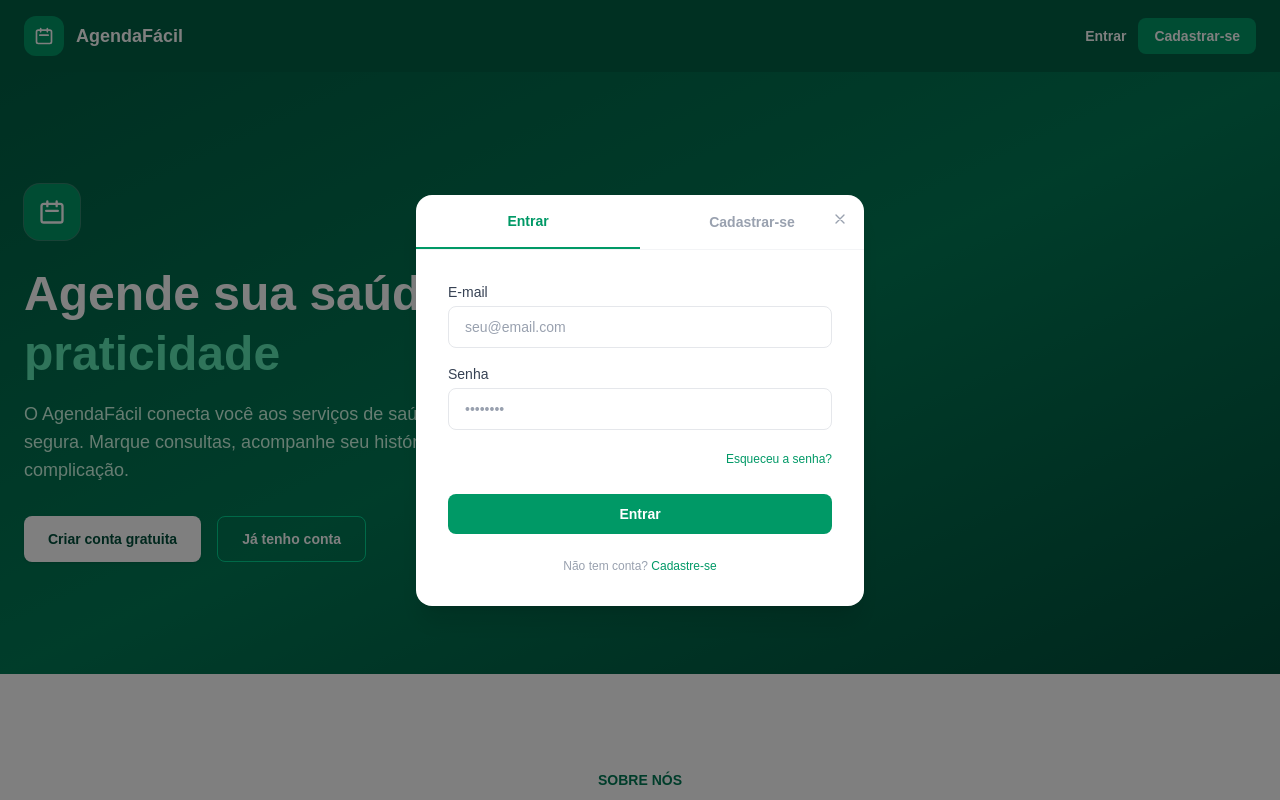
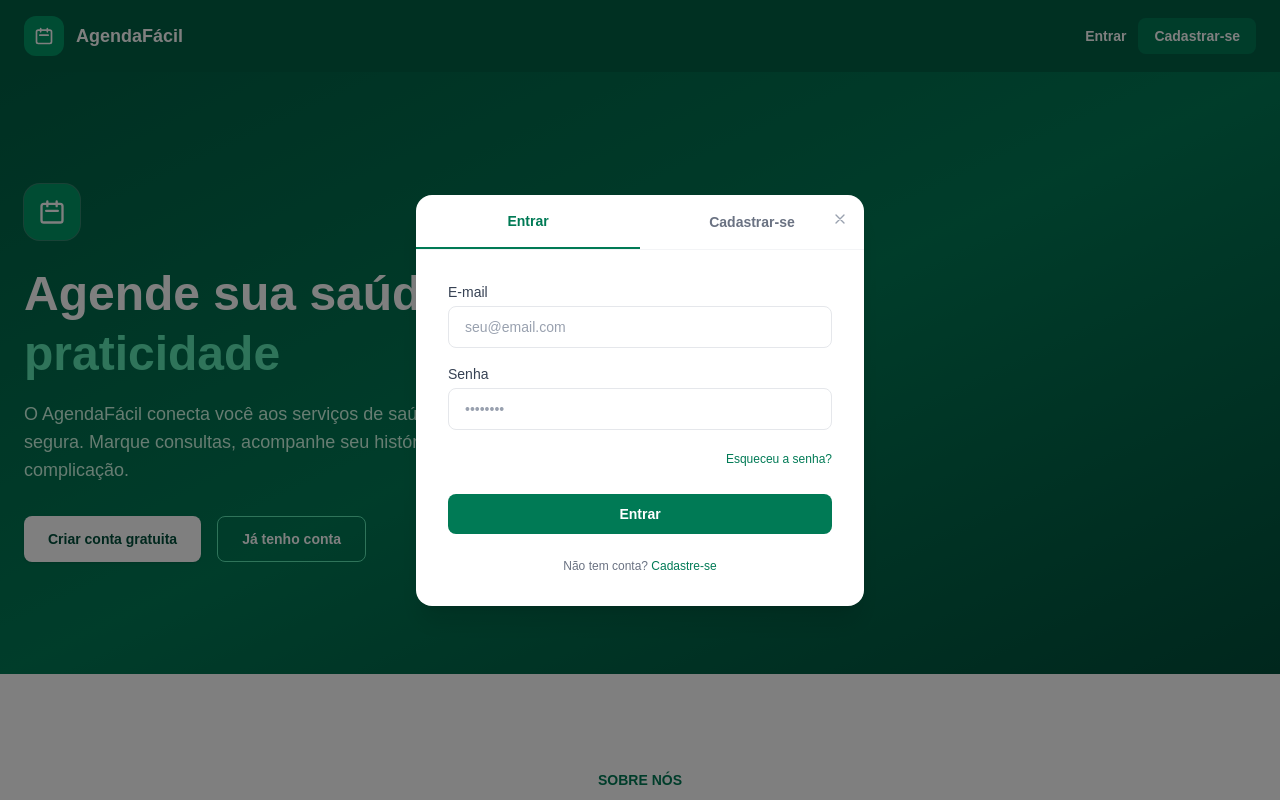
Before and after one commit to leonardofv/scheduling-system, a Next.js app in the folder client/: page / in a window 1280 px wide. Both pictures are taken after a click on the button "Entrar". Shown: the top 800 px of the page. Built offline with nearby package versions, Linux system fonts and the light colour scheme; no server answers.

Commit message:
fix: corrige acessibilidade da landing e do modal de autenticação

```diff
--- a/client/src/app/page.tsx
+++ b/client/src/app/page.tsx
@@ -148,7 +148,7 @@ export default function Home() {
               </button>
               <button
                 onClick={() => openAuth("register")}
-                className="rounded-lg bg-emerald-600 px-4 py-2 text-sm font-semibold text-white transition-colors hover:bg-emerald-700"
+                className="rounded-lg bg-emerald-700 px-4 py-2 text-sm font-semibold text-white transition-colors hover:bg-emerald-800"
               >
                 Cadastrar-se
               </button>
@@ -157,6 +157,7 @@ export default function Home() {
         </div>
       </header>
 
+      <main>
         <section className="bg-linear-to-br from-emerald-800 via-emerald-700 to-emerald-900 text-white">
           <div className="max-w-7xl mx-auto px-4 sm:px-6 py-20 sm:py-28">
             <div className="max-w-3xl">
@@ -193,7 +194,7 @@ export default function Home() {
                 </button>
                 <button
                   onClick={() => openAuth("login")}
-                className="rounded-lg border border-emerald-400 px-6 py-3 text-sm font-semibold text-white transition-colors hover:bg-emerald-600"
+                  className="rounded-lg border border-emerald-300 px-6 py-3 text-sm font-semibold text-white transition-colors hover:bg-white/10"
                 >
                   Já tenho conta
                 </button>
@@ -274,13 +275,18 @@ export default function Home() {
                   key={d.nome}
                   className="rounded-2xl border border-gray-200 bg-white p-6 shadow-sm"
                 >
-                <div className="flex gap-1 text-emerald-500 mb-4">
+                  <div
+                    role="img"
+                    aria-label={`Nota ${d.nota} de 5`}
+                    className="flex gap-1 text-emerald-600 mb-4"
+                  >
                     {Array.from({ length: d.nota }).map((_, i) => (
                       <svg
                         key={i}
                         className="h-5 w-5"
                         fill="currentColor"
                         viewBox="0 0 20 20"
+                        aria-hidden="true"
                       >
                         <path d="M9.049 2.927c.3-.921 1.603-.921 1.902 0l1.07 3.292a1 1 0 00.95.69h3.462c.969 0 1.371 1.24.588 1.81l-2.8 2.034a1 1 0 00-.364 1.118l1.07 3.292c.3.921-.755 1.688-1.54 1.118l-2.8-2.034a1 1 0 00-1.175 0l-2.8 2.034c-.784.57-1.838-.197-1.539-1.118l1.07-3.292a1 1 0 00-.364-1.118L2.98 8.72c-.783-.57-.38-1.81.588-1.81h3.461a1 1 0 00.951-.69l1.07-3.292z" />
                       </svg>
@@ -305,6 +311,7 @@ export default function Home() {
             </div>
           </div>
         </section>
+      </main>
 
       <Footer />
 
--- a/client/src/components/auth/AuthDialog.tsx
+++ b/client/src/components/auth/AuthDialog.tsx
@@ -1,11 +1,9 @@
 "use client";
-
-import { useEffect, useRef } from "react";
+import { useEffect, useId, useRef } from "react";
 import LoginForm from "./LoginForm";
 import RegisterForm from "./RegisterForm";
 
 export type AuthMode = "login" | "register";
-
 interface Props {
   mode: AuthMode;
   onModeChange: (mode: AuthMode) => void;
@@ -14,8 +12,14 @@ interface Props {
 
 export default function AuthDialog({ mode, onModeChange, onClose }: Props) {
   const dialogRef = useRef<HTMLDivElement>(null);
+  const tabRefs = useRef<Record<AuthMode, HTMLButtonElement | null>>({
+    login: null,
+    register: null,
+  });
+  const baseId = useId();
+  const tabId = (m: AuthMode) => `${baseId}-tab-${m}`;
+  const panelId = `${baseId}-panel`;
 
-  // Esc fecha o modal e Tab fica preso dentro dele
   useEffect(() => {
     function handleKeyDown(e: KeyboardEvent) {
       if (e.key === "Escape") {
@@ -25,11 +29,13 @@ export default function AuthDialog({ mode, onModeChange, onClose }: Props) {
 
       if (e.key !== "Tab") return;
 
-      const focusables = dialogRef.current?.querySelectorAll<HTMLElement>(
-        'a[href], button:not([disabled]), input:not([disabled]), select, textarea, [tabindex]:not([tabindex="-1"])'
-      );
+      const focusables = Array.from(
+        dialogRef.current?.querySelectorAll<HTMLElement>(
+          "a[href], button:not([disabled]), input:not([disabled]), select, textarea, [tabindex]"
+        ) ?? []
+      ).filter((el) => el.tabIndex >= 0);
 
-      if (!focusables?.length) return;
+      if (!focusables.length) return;
 
       const first = focusables[0];
       const last = focusables[focusables.length - 1];
@@ -47,7 +53,6 @@ export default function AuthDialog({ mode, onModeChange, onClose }: Props) {
     return () => document.removeEventListener("keydown", handleKeyDown);
   }, [onClose]);
 
-  // trava o scroll do fundo enquanto o modal está aberto
   useEffect(() => {
     const previousOverflow = document.body.style.overflow;
     document.body.style.overflow = "hidden";
@@ -56,7 +61,6 @@ export default function AuthDialog({ mode, onModeChange, onClose }: Props) {
     };
   }, []);
 
-  // leva o foco pro modal e devolve pro botão que abriu ao fechar
   useEffect(() => {
     const previouslyFocused = document.activeElement as HTMLElement | null;
     dialogRef.current?.focus();
@@ -66,9 +70,19 @@ export default function AuthDialog({ mode, onModeChange, onClose }: Props) {
   const tabClass = (active: boolean) =>
     `flex-1 py-4 text-sm font-semibold transition-colors ${
       active
-        ? "text-emerald-600 border-b-2 border-emerald-600"
-        : "text-gray-400 hover:text-gray-600"
+        ? "text-emerald-700 border-b-2 border-emerald-700"
+        : "text-gray-500 hover:text-gray-700"
     }`;
+
+  // seleção segue o foco: setas alternam a aba e levam o foco junto
+  function handleTabKeyDown(e: React.KeyboardEvent<HTMLButtonElement>) {
+    if (e.key !== "ArrowLeft" && e.key !== "ArrowRight") return;
+
+    e.preventDefault();
+    const next: AuthMode = mode === "login" ? "register" : "login";
+    onModeChange(next);
+    tabRefs.current[next]?.focus();
+  }
 
   return (
     <div
@@ -107,26 +121,52 @@ export default function AuthDialog({ mode, onModeChange, onClose }: Props) {
         </button>
 
         <div className="overflow-hidden rounded-2xl bg-white shadow-xl">
-          <div className="flex border-b border-gray-100">
+          <div
+            role="tablist"
+            aria-label="Entrar ou cadastrar-se"
+            className="flex border-b border-gray-100"
+          >
             <button
+              type="button"
+              role="tab"
+              id={tabId("login")}
+              ref={(el) => {
+                tabRefs.current.login = el;
+              }}
+              aria-selected={mode === "login"}
+              aria-controls={panelId}
+              tabIndex={mode === "login" ? 0 : -1}
               onClick={() => onModeChange("login")}
+              onKeyDown={handleTabKeyDown}
               className={tabClass(mode === "login")}
             >
               Entrar
             </button>
             <button
+              type="button"
+              role="tab"
+              id={tabId("register")}
+              ref={(el) => {
+                tabRefs.current.register = el;
+              }}
+              aria-selected={mode === "register"}
+              aria-controls={panelId}
+              tabIndex={mode === "register" ? 0 : -1}
               onClick={() => onModeChange("register")}
+              onKeyDown={handleTabKeyDown}
               className={tabClass(mode === "register")}
             >
               Cadastrar-se
             </button>
           </div>
 
-          {mode === "login" ? (
-            <LoginForm onSwitchToRegister={() => onModeChange("register")} />
-          ) : (
-            <RegisterForm onSwitchToLogin={() => onModeChange("login")} />
-          )}
+          <div role="tabpanel" id={panelId} aria-labelledby={tabId(mode)}>
+            {mode === "login" ? (
+              <LoginForm onSwitchToRegister={() => onModeChange("register")} />
+            ) : (
+              <RegisterForm onSwitchToLogin={() => onModeChange("login")} />
+            )}
+          </div>
         </div>
       </div>
     </div>
--- a/client/src/components/auth/LoginForm.tsx
+++ b/client/src/components/auth/LoginForm.tsx
@@ -1,6 +1,5 @@
 "use client";
-
-import { useState } from "react";
+import { useId, useState } from "react";
 import { useRouter } from "next/navigation";
 import { apiFetch } from "../../lib/api";
 
@@ -14,6 +13,7 @@ export default function LoginForm({ onSwitchToRegister }: Props) {
   const [notice, setNotice] = useState("");
   const [loading, setLoading] = useState(false);
   const router = useRouter();
+  const fieldId = useId();
 
   function handleChange(e: React.ChangeEvent<HTMLInputElement>) {
     setForm((prev) => ({ ...prev, [e.target.name]: e.target.value }));
@@ -63,8 +63,14 @@ export default function LoginForm({ onSwitchToRegister }: Props) {
   return (
     <form onSubmit={handleSubmit} className="p-8 flex flex-col gap-4">
       <div className="flex flex-col gap-1">
-        <label className="text-sm font-medium text-gray-700">E-mail</label>
+        <label
+          htmlFor={`${fieldId}-email`}
+          className="text-sm font-medium text-gray-700"
+        >
+          E-mail
+        </label>
         <input
+          id={`${fieldId}-email`}
           type="email"
           name="email"
           value={form.email}
@@ -76,8 +82,14 @@ export default function LoginForm({ onSwitchToRegister }: Props) {
       </div>
 
       <div className="flex flex-col gap-1">
-        <label className="text-sm font-medium text-gray-700">Senha</label>
+        <label
+          htmlFor={`${fieldId}-password`}
+          className="text-sm font-medium text-gray-700"
+        >
+          Senha
+        </label>
         <input
+          id={`${fieldId}-password`}
           type="password"
           name="password"
           value={form.password}
@@ -91,7 +103,7 @@ export default function LoginForm({ onSwitchToRegister }: Props) {
       <div className="text-right">
         <button
           type="button"
-          className="text-xs text-emerald-600 hover:underline"
+          className="text-xs text-emerald-700 hover:underline"
         >
           Esqueceu a senha?
         </button>
@@ -104,14 +116,18 @@ export default function LoginForm({ onSwitchToRegister }: Props) {
       <button
         type="submit"
         disabled={loading}
-        className="mt-2 w-full rounded-lg bg-emerald-600 py-2.5 text-sm font-semibold text-white transition-colors hover:bg-emerald-700 active:bg-emerald-800 disabled:cursor-not-allowed disabled:opacity-60"
+        className="mt-2 w-full rounded-lg bg-emerald-700 py-2.5 text-sm font-semibold text-white transition-colors hover:bg-emerald-800 active:bg-emerald-900 disabled:cursor-not-allowed disabled:opacity-60"
       >
         {loading ? "Entrando..." : "Entrar"}
       </button>
 
-      <p className="text-center text-xs text-gray-400 mt-2">
+      <p className="text-center text-xs text-gray-500 mt-2">
         Não tem conta?{" "}
-        <button type="button" onClick={onSwitchToRegister} className="text-emerald-600 font-medium hover:underline">
+        <button
+          type="button"
+          onClick={onSwitchToRegister}
+          className="text-emerald-700 font-medium hover:underline"
+        >
           Cadastre-se
         </button>
       </p>
--- a/client/src/components/auth/RegisterForm.tsx
+++ b/client/src/components/auth/RegisterForm.tsx
@@ -1,6 +1,6 @@
 "use client";
 
-import { useState } from "react";
+import { useId, useState } from "react";
 import { apiFetch } from "../../lib/api";
 
 interface Props {
@@ -12,6 +12,7 @@ export default function RegisterForm({ onSwitchToLogin }: Props) {
   const [error, setError] = useState("");
   const [loading, setLoading] = useState(false);
   const [success, setSuccess] = useState(false);
+  const fieldId = useId();
 
 
   function formatPhone(value: string){
@@ -63,7 +64,6 @@ export default function RegisterForm({ onSwitchToLogin }: Props) {
         }),
       });
 
-      // resposta pode não ser JSON (500 do Laravel, 429 do throttle, HTML de erro)
       const data = await res.json().catch(() => null);
 
       if (!res.ok) {
@@ -75,7 +75,6 @@ export default function RegisterForm({ onSwitchToLogin }: Props) {
         );
         return;
       }
-
       setSuccess(true);
     } catch {
       setError("Não foi possível conectar ao servidor. Verifique sua conexão.");
@@ -98,7 +97,7 @@ export default function RegisterForm({ onSwitchToLogin }: Props) {
         <button
           type="button"
           onClick={onSwitchToLogin}
-          className="w-full rounded-lg bg-emerald-600 py-2.5 text-sm font-semibold text-white transition-colors hover:bg-emerald-700"
+          className="w-full rounded-lg bg-emerald-700 py-2.5 text-sm font-semibold text-white transition-colors hover:bg-emerald-800"
         >
           Ir para o login
         </button>
@@ -109,8 +108,14 @@ export default function RegisterForm({ onSwitchToLogin }: Props) {
   return (
     <form onSubmit={handleSubmit} className="p-8 flex flex-col gap-4">
       <div className="flex flex-col gap-1">
-        <label className="text-sm font-medium text-gray-700">Nome completo</label>
+        <label
+          htmlFor={`${fieldId}-name`}
+          className="text-sm font-medium text-gray-700"
+        >
+          Nome completo
+        </label>
         <input
+          id={`${fieldId}-name`}
           type="text"
           name="name"
           value={form.name}
@@ -122,8 +127,14 @@ export default function RegisterForm({ onSwitchToLogin }: Props) {
       </div>
 
       <div className="flex flex-col gap-1">
-        <label className="text-sm font-medium text-gray-700">E-mail</label>
+        <label
+          htmlFor={`${fieldId}-email`}
+          className="text-sm font-medium text-gray-700"
+        >
+          E-mail
+        </label>
         <input
+          id={`${fieldId}-email`}
           type="email"
           name="email"
           value={form.email}
@@ -135,8 +146,14 @@ export default function RegisterForm({ onSwitchToLogin }: Props) {
       </div>
 
       <div className="flex flex-col gap-1">
-        <label className="text-sm font-medium text-gray-700">Telefone</label>
+        <label
+          htmlFor={`${fieldId}-phone`}
+          className="text-sm font-medium text-gray-700"
+        >
+          Telefone
+        </label>
         <input
+          id={`${fieldId}-phone`}
           type="tel"
           name="phone"
           value={form.phone}
@@ -147,8 +164,14 @@ export default function RegisterForm({ onSwitchToLogin }: Props) {
       </div>
 
       <div className="flex flex-col gap-1">
-        <label className="text-sm font-medium text-gray-700">Senha</label>
+        <label
+          htmlFor={`${fieldId}-password`}
+          className="text-sm font-medium text-gray-700"
+        >
+          Senha
+        </label>
         <input
+          id={`${fieldId}-password`}
           type="password"
           name="password"
           value={form.password}
@@ -160,8 +183,14 @@ export default function RegisterForm({ onSwitchToLogin }: Props) {
       </div>
 
       <div className="flex flex-col gap-1">
-        <label className="text-sm font-medium text-gray-700">Confirmar senha</label>
+        <label
+          htmlFor={`${fieldId}-confirm-password`}
+          className="text-sm font-medium text-gray-700"
+        >
+          Confirmar senha
+        </label>
         <input
+          id={`${fieldId}-confirm-password`}
           type="password"
           name="confirmPassword"
           value={form.confirmPassword}
@@ -177,14 +206,18 @@ export default function RegisterForm({ onSwitchToLogin }: Props) {
       <button
         type="submit"
         disabled={loading}
-        className="mt-2 w-full rounded-lg bg-emerald-600 py-2.5 text-sm font-semibold text-white hover:bg-emerald-700 active:bg-emerald-800 transition-colors disabled:cursor-not-allowed disabled:opacity-60"
+        className="mt-2 w-full rounded-lg bg-emerald-700 py-2.5 text-sm font-semibold text-white hover:bg-emerald-800 active:bg-emerald-900 transition-colors disabled:cursor-not-allowed disabled:opacity-60"
       >
         {loading ? "Criando conta..." : "Criar conta"}
       </button>
 
-      <p className="text-center text-xs text-gray-400 mt-2">
+      <p className="text-center text-xs text-gray-500 mt-2">
         Já tem conta?{" "}
-        <button type="button" onClick={onSwitchToLogin} className="text-emerald-600 font-medium hover:underline">
+        <button
+          type="button"
+          onClick={onSwitchToLogin}
+          className="text-emerald-700 font-medium hover:underline"
+        >
           Entrar
         </button>
       </p>
```
Lines whose indentation alone changed are shown as unchanged.
